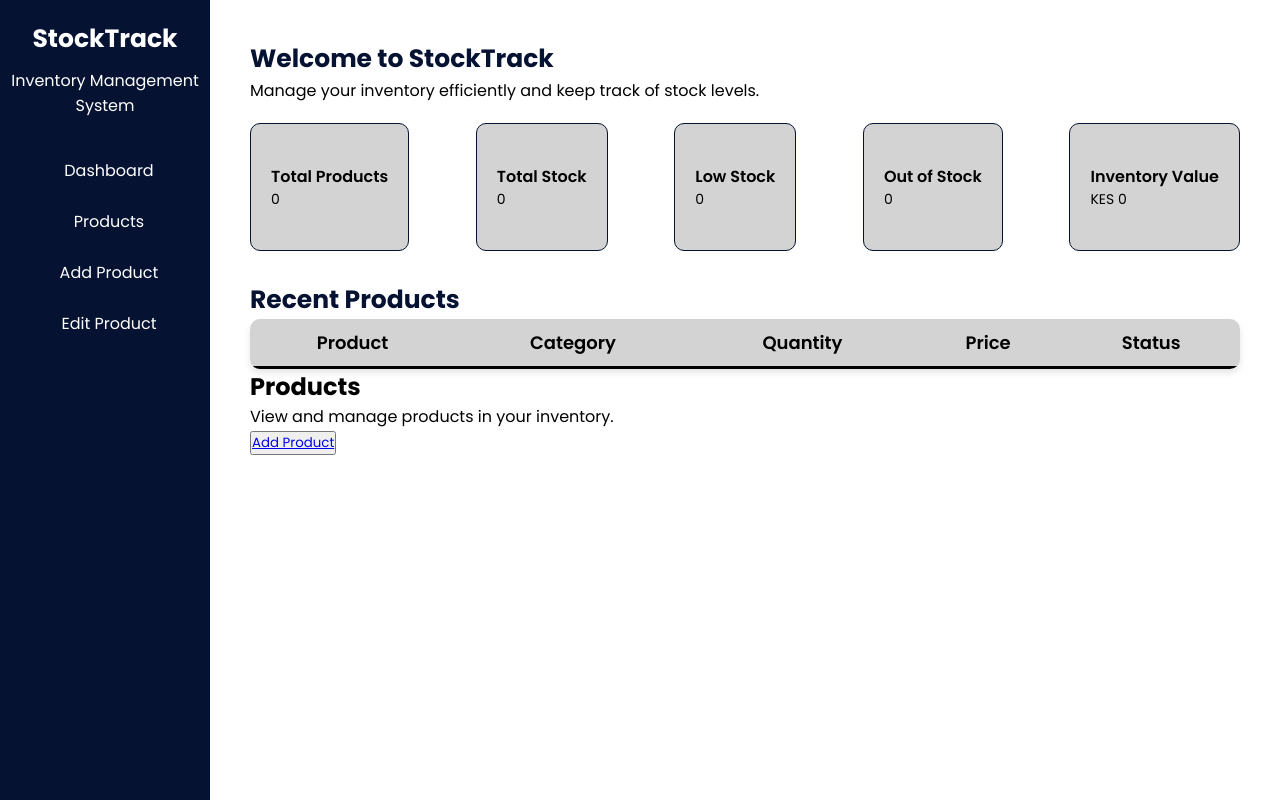
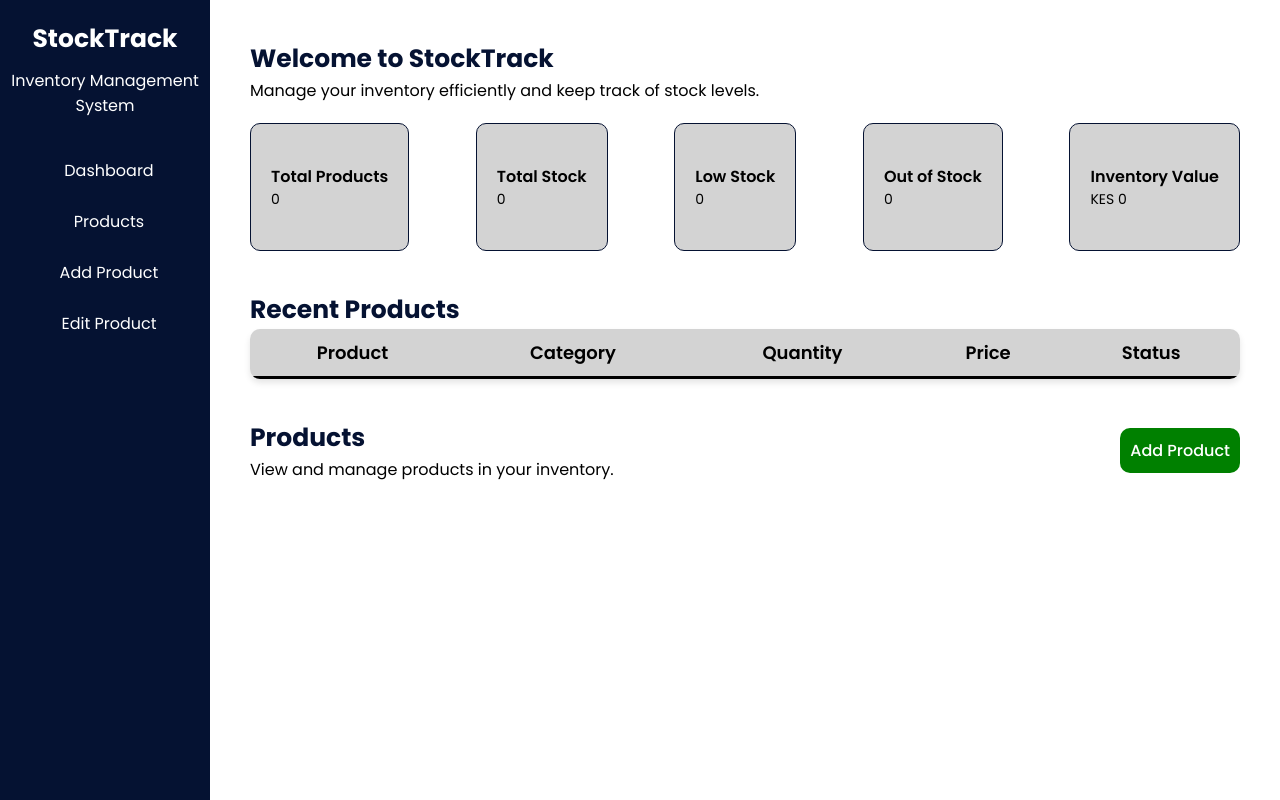
Before and after one commit to stevemusili/stock-track, a plain HTML site: page index.html in a window 1280 px wide. Drawn offline with Linux system fonts and the light colour scheme.

Commit message:
add styling to products header

```diff
--- a/style.css
+++ b/style.css
@@ -10,6 +10,14 @@
 body {
     background: white;
 }
+
+.main-content {
+    align-items: center;
+    padding: 20px;
+    margin: auto;
+    max-width: 1200px;
+}
+
 
 .sidenav {
     height: 100%;
@@ -89,6 +97,11 @@ body {
     font-size: 14px;
 }
 
+.recent-products {
+    margin-top: 40px;
+    margin-bottom: 40px;
+}
+
 .section-header h2 {
     font-size: 25px;
     margin-top: 30px;
@@ -113,3 +126,34 @@ body {
     font-size: 18px;
     border-bottom: 3px solid;
 }
+
+.products-header {
+    display: flex;
+    justify-content: space-between;
+    align-items: center;
+}
+
+.products-header h2 {
+    color: #051232;
+    font-size: 25px;
+}
+
+.products-header .btn {
+    border: none;
+    border-radius: 10px;
+    padding: 10px;
+    background-color: green;
+    transition: 0.3s ease-in-out;
+    cursor: pointer;
+}
+
+.products-header .btn:hover {
+    background-color: rgb(5, 192, 5);
+}
+
+.products-header .btn a {
+    text-decoration: none;
+    color: white;
+    font-size: 16px;
+    font-weight: 500;
+}
```
